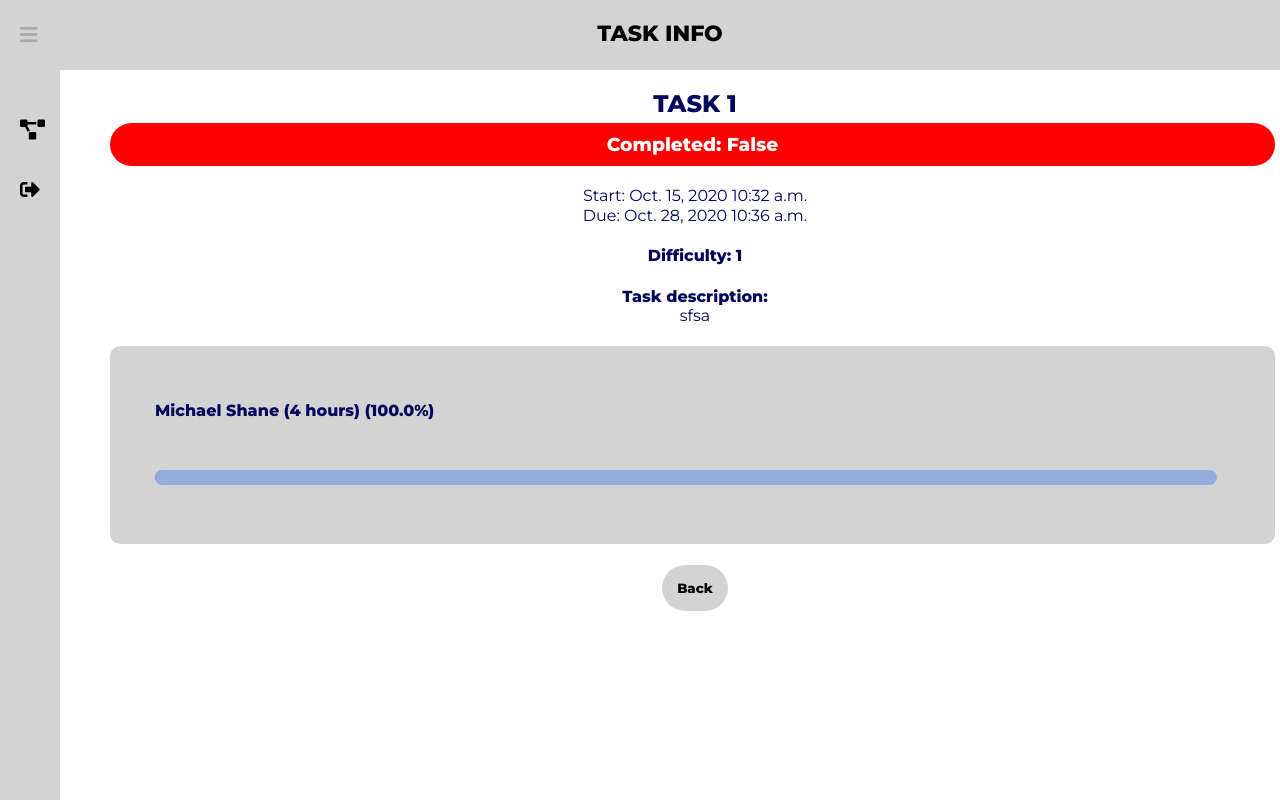
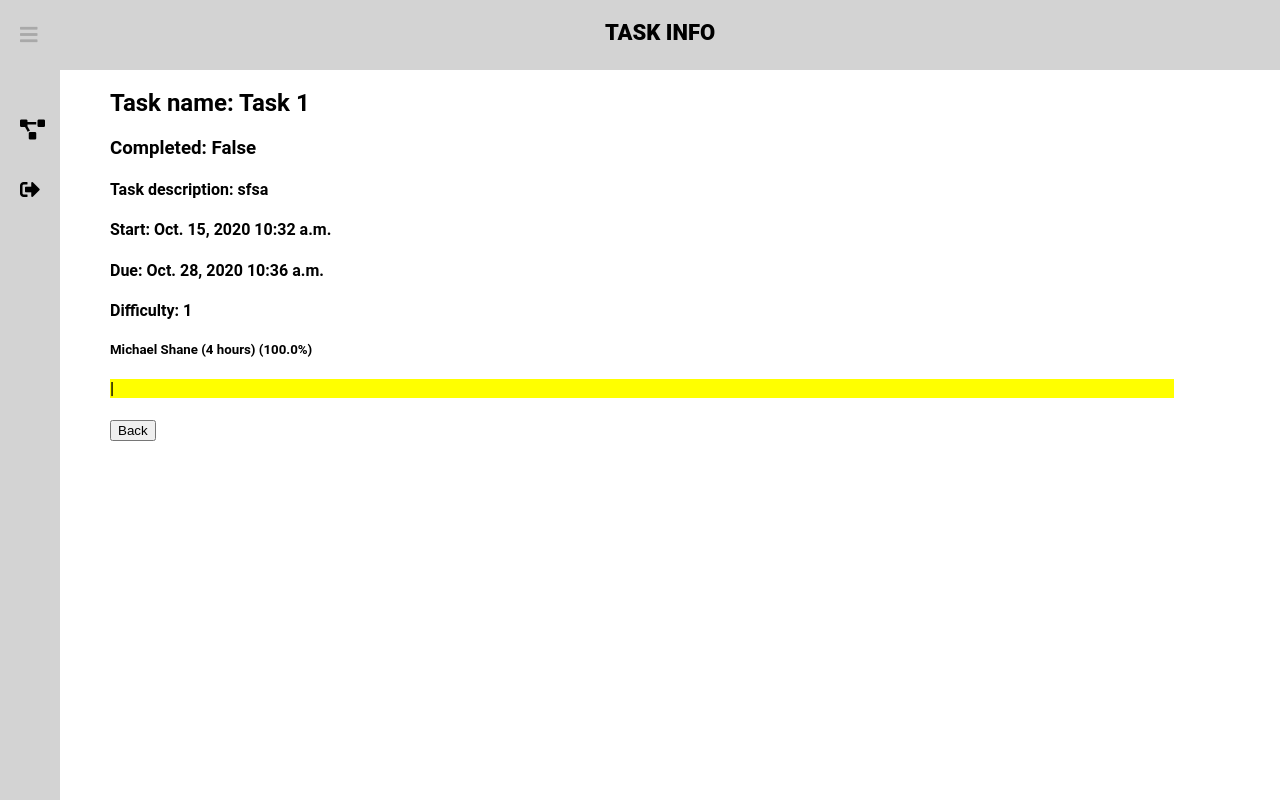
Before and after one commit to angelinetanvy/Teratracker-Web-App, a Django app: page /dashboard/task-info/9/ in a window 1280 px wide. Run offline with Django 3.2, Linux system fonts and the light colour scheme; a user stored in the database is signed in; data comes from the database, SQL or seed files in the repository; both versions use the stored data as it was after the commit; some libraries are stand-ins or nearby versions.

Commit message:
Revert "Task Info UI"
This reverts commit 37e2833ec3bdd322e4089b5686a2046763024aaa.

```diff
--- a/codes/projects/static/studentdashboard/studentdashboard.css
+++ b/codes/projects/static/studentdashboard/studentdashboard.css
@@ -24,7 +24,6 @@
     box-shadow: 0 5px 5px 0 rgba(0,0,0,0.24), 0 5px 10px 0 rgba(0,0,0,0.19);
     padding : 10px 15px 10px 15px;
     border-radius: 10px;
-    margin: 0 0 200px 0;
 }
 
 .project-info{
--- a/codes/projects/static/taskinfo/taskinfo.css
+++ b/codes/projects/static/taskinfo/taskinfo.css
@@ -1,14 +1,6 @@
-@import url('https://fonts.googleapis.com/css?family=Montserrat:400,800');
-
-body{
-    font-family: 'Montserrat', sans-serif;
-    color: rgba(2, 7, 93, 1);
-}
-
 .container{
-    margin-top: 70px;
-    margin-left: 300px;
-    text-align: center;
+        margin-top: 70px;
+        margin-left: 300px;
 }
 .bg-modal {
 	background-color: rgba(0, 0, 0, 0.8);
@@ -81,132 +73,3 @@ body{
 	cursor: pointer;
 	transition: color;
 }
-
-.task-name{
-    text-align: center;
-    text-transform: uppercase;
-    margin: 0 0 0 0;
-}
-
-#complete{
-    text-align: center;
-    color: white;
-    margin: 5px 5px 20px 0;
-    min-width: 200px;
-    padding: 10px 10px 10px 10px;
-    border-radius: 1000px
-}
-
-#start, #due{
-    font-weight: 100;
-    margin: 0 0 1px 0;
-}
-
-#task-detail{
-    margin: 0 0 0 0;
-}
-
-#contribution{
-    background-color: rgba(211,211,211,1);
-    margin: 0 5px 16px 0;
-    padding: 5px 5px 5px 5px;
-    border-radius: 10px;
-    text-align: left;
-}
-
-
-li{
-    color: rgba(2, 7, 93, 1);
-    position: relative;
-    margin: 50px 0;
-    list-style: none;
-}
-
-#percentBar{
-    color: rgba(211, 211, 211, 1);
-}
-
-#mem{
-    font-weight: bold;
-}
-
-#percentBar:before{
-    content:" ";
-    position: absolute;
-    top: calc(100%+10px);
-    left: 0;
-    width: 95%;
-    height: 15px;
-    background-color: rgba(40, 94, 164, 0.8);
-    border-radius: 1000px;
-}
-
-.movingBar{
-    content: " ";
-    position: absolute;
-    top: 0;
-    left: 0;
-    height: 15px;
-    background-color: rgba(146, 174, 221, 1);
-    border-radius: 1000px;
-    animation-duration: 1s;
-    animation-fill-mode: forwards;
-    animation-name: bar;
-}
-
-@keyframes bar{
-    0% {width: 0px;}
-}
-
-#buttons{
-    display: inline;
-}
-
-#addContribution, #closeTask{
-    background-color: navy;
-    color: white;
-    font-family: 'Montserrat', sans-serif;
-    font-weight: bold;
-    padding: 15px 15px 15px 15px;
-    margin: 5px 5px 5px 5px;
-    border-radius: 30px;
-    border: none;
-}
-
-#deleteTask{
-    background-color: rgba(222, 60, 75, 1);
-    color: black;
-    font-family: 'Montserrat', sans-serif;
-    font-weight: bold;
-    padding: 15px 15px 15px 15px;
-    margin: 5px 5px 5px 5px;
-    border-radius: 30px;
-    border: none;
-}
-
-#backButton{
-    background-color: rgba(211, 211,211, 1);
-    color: black;
-    font-family: 'Montserrat', sans-serif;
-    font-weight: bold;
-    padding: 15px 15px 15px 15px;
-    margin: 5px 5px 5px 5px;
-    border-radius: 30px;
-    border: none;
-}
-
-#addContribution:hover, #closeTask:hover, #backButton:hover{
-    background-color: rgba(211,211,211,1);
-    color: navy;
-    box-shadow: 0 5px 5px 0 rgba(0,0,0,0.24), 0 5px 10px 0 rgba(0,0,0,0.19);
-}
-
-#deleteTask:hover{
-    background-color: rgba(211,211,211,1);
-    color: rgba(222, 60, 75, 1);
-    box-shadow: 0 5px 5px 0 rgba(222, 60, 75,0.24), 0 5px 10px 0 rgba(222, 60, 75,0.19);
-}
-
-#addContribution:active, #closeTask:active, #deleteTask:active, #backButton:active{
-    transform: scale(0.75);
-}
--- a/codes/projects/static/teacherdashboard/teacherdashboard.css
+++ b/codes/projects/static/teacherdashboard/teacherdashboard.css
@@ -24,7 +24,7 @@
     box-shadow: 0 5px 5px 0 rgba(0,0,0,0.24), 0 5px 10px 0 rgba(0,0,0,0.19);
     padding : 10px 15px 10px 15px;
     border-radius: 10px;
-    margin: 0 0 200px 0;
+
 }
 
 .project-info{
--- a/codes/projects/templates/TaskInfo.html
+++ b/codes/projects/templates/TaskInfo.html
@@ -12,48 +12,29 @@
 <link rel="stylesheet" type="text/css" href="{% static 'taskinfo/taskinfo.css' %}">
 {% block header %} TASK INFO {% endblock %}
     <div class="container">
-        <h2 class="task-name">{{ Task }}</h2>
-
-        {% if Task.task_done == False %}
-            <h3 id="complete" style="background-color: red;"> Completed: {{ Task.task_done }} </h3>
-        {% endif %}
-
-        {% if Task.task_done == True %}
-            <h3 id="complete" style="background-color: green;"> Completed: {{ Task.task_done }} </h3>
-        {% endif %}
-
-        <h4 id="start"> Start: {{ Task.start_date }} {{ Task.start_time }}</h4>
-        <h4 id="due"> Due: {{ Task.due_date }} {{ Task.due_time }}</h4>
-
+        <h2> Task name: {{ Task }}</h2>
+        <h3> Completed: {{ Task.task_done }} </h3>
+        <h4> Task description: {{ Task.taskdesc }} </h4>
+        <h4> Start: {{ Task.start_date }} {{ Task.start_time }}</h4>
+        <h4> Due: {{ Task.due_date }} {{ Task.due_time }}</h4>
         <h4> Difficulty: {{ Task.difficulty }}</h4>
-        <h4> Task description: <br> <span style="font-weight:100;">{{ Task.taskdesc }}</span></h4>
-
-
-        <div id="contribution">
+        <div>
         {% for mem, prop in Data %}
-            <ul>
-                <li id="mem"> {{ mem }} </li>
-                <li id="percentBar"><div class="movingBar" style="width: calc(100% * {{prop}} / 105);"></div>|</li>
-
-            </ul>
-
+            <h5> {{ mem }} </h5>
+            <h4 style="background-color:yellow; width: calc(100% * {{prop}} / 110);">|</h4>
         {% endfor %}
         </div>
-
         {% if checkTeacher == False %}
-        <div id="buttons">
-            <button id ="addContribution" onclick="location.href = '/dashboard/assign-members/'">
+            <button onclick="location.href = '/dashboard/assign-members/'" style="display: {{ button_display }};">
                 Add Contribution
             </button>
-
-            <button id="closeTask">
+            <button id="closeTask" style="display: {{ button_display }};">
                 Close Task
             </button>
-
-            <button id="deleteTask">
+            <button id="deleteTask" style="display: {{ button_display }};">
                 Delete Task
             </button>
-        </div>
+
             <div class="bg-modal">
                 <div class="modal-contents">
                     <div class="close">+</div>
@@ -70,7 +51,7 @@
                         </form>
                     </form>
                 </div>
-        </div>
+            </div>
 
             <div class="delete-bg-modal">
                 <div class="delete-modal-contents">
@@ -92,7 +73,7 @@
         {% endif %}
         <form action = "{% url 'project-info' project=Project %}" method="post">
             {% csrf_token %}
-            <button type="submit" id="backButton">Back</button>
+            <button type="submit">Back</button>
         </form>
     </div>
 <script src="{% static 'taskinfo/taskinfo.js' %}"></script>
```
Also changed, not shown: codes/projects/static/projectinfo/projectinfo.css (+0 -36 lines), codes/projects/templates/ProjectInfo.html (+4 -7 lines), codes/db.sqlite3.
